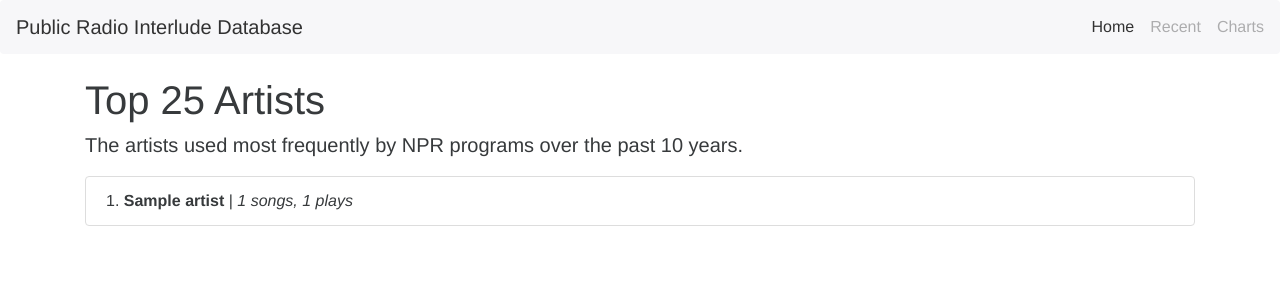
After one commit to jmhansen/npr-musical-interludes, a Django app: a page that uses songs/templates/songs/artist_list_top_25.html in a window 1280 px wide. The commit adds this page. Shown: the top 300 px of the page. Run offline with Django 3.2, Linux system fonts and the light colour scheme; tables that the repository leaves empty hold one stand-in row (values such as "Sample post"); some libraries are stand-ins or nearby versions.

Commit message:
View and template for top 25 artists, new properties on Artist model

```diff
--- a/npr_interludes/templates/index.html
+++ b/npr_interludes/templates/index.html
@@ -9,6 +9,7 @@
         <div class="starter-template">
             <p class="lead text-center">Hello World!</p>
             <a href="{% url 'song_list_top_25' %}">Top Songs</a>
+            <a href="{% url 'artist_list_top_25' %}">Top Artists</a>
 
             {% for program in program_list %}
                 <p>{{ program.name }}</p>
--- a/npr_interludes/urls.py
+++ b/npr_interludes/urls.py
@@ -24,6 +24,7 @@ urlpatterns = [
     url(r'^admin/', admin.site.urls),
     url(r'^$', views.IndexView.as_view(), name='home'),
     url(r'^songs/top-25/$', views.SongListTop25View.as_view(), name='song_list_top_25'),
+    url(r'^artists/top-25/$', views.ArtistListTop25View.as_view(), name='artist_list_top_25'),
     url(r'^episodes/(?P<program_slug>[\w-]+)/(?P<episode_date>[0-9-]+)/$',
         views.EpisodeDetailView.as_view(), name='episode_detail')
 ] + static(settings.STATIC_URL, document_root=settings.STATIC_ROOT)
--- a/songs/models.py
+++ b/songs/models.py
@@ -1,6 +1,7 @@
 from __future__ import unicode_literals
 
 from django.db import models
+from django.db.models import Count
 
 
 class Program(models.Model):
@@ -31,6 +32,14 @@ class Artist(models.Model):
 
     def __unicode__(self):
         return self.name
+
+    @property
+    def num_songs(self):
+        return self.songs.count()
+
+    @property
+    def num_interludes(self):
+        return Interlude.objects.filter(song__artist=self).count()
 
 
 class Song(models.Model):
--- /dev/null
+++ b/songs/templates/songs/artist_list_top_25.html
@@ -0,0 +1,30 @@
+{% extends "base.html" %}
+{% load i18n %}
+{% load staticfiles %}
+
+{% block content %}
+
+    <div class="container">
+
+        <div class="starter-template">
+            <br>
+            <h1 class="text-center">Top 25 Artists</h1>
+            <p class="lead text-center">The artists used most frequently by NPR programs over the past 10 years.</p>
+        </div>
+
+        <ul class="list-group">
+            {% for artist in object_list %}
+                <li class="list-group-item">
+{#                    <span class="label label-default label-pill pull-xs-right">{{ song.num_interludes }}</span>#}
+                    {{ forloop.counter }}.  <strong>{{ artist.name }}</strong> | <em>{{ artist.num_songs }} songs, {{ artist.num_interludes }} plays</em>
+                </li>
+            {% endfor %}
+        </ul>
+
+        <br>
+        <br>
+
+    </div><!-- /.container -->
+
+
+{% endblock %}
--- a/songs/views.py
+++ b/songs/views.py
@@ -22,6 +22,14 @@ class SongListTop25View(ListView):
         return models.Song.objects.annotate(interlude_count=Count('interludes')).order_by('-interlude_count')[:25]
 
 
+class ArtistListTop25View(ListView):
+    model = models.Artist
+    template_name = 'songs/artist_list_top_25.html'
+
+    def get_queryset(self):
+        return models.Artist.objects.annotate(interlude_count=Count('songs__interludes')).order_by('-interlude_count')[:25]
+
+
 class EpisodeDetailView(DetailView):
     model = models.Episode
     template_name = 'songs/episode_detail.html'
```
